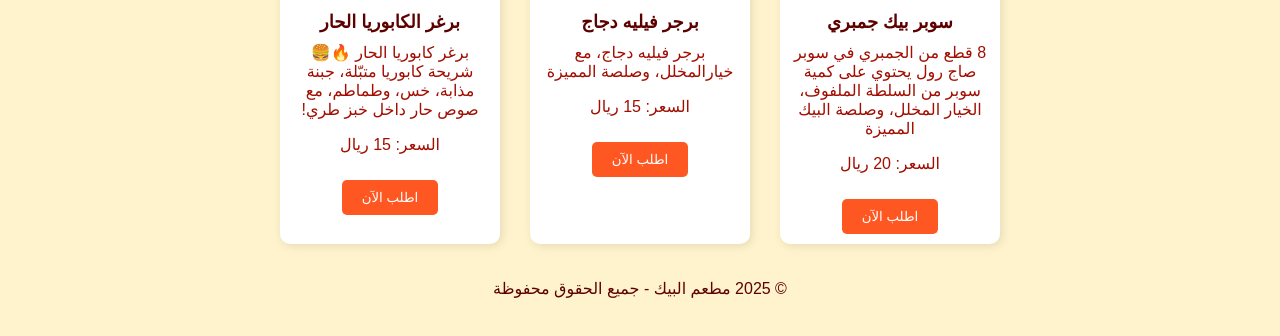
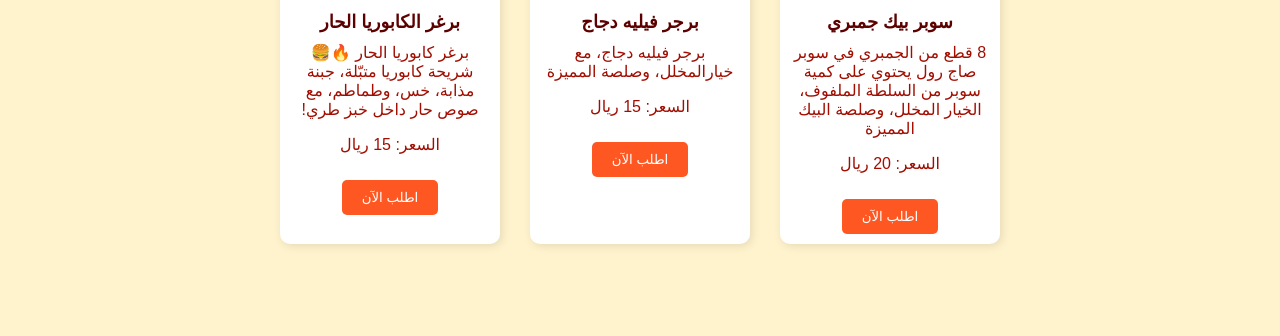
Before and after one commit to leor28/baik, a plain HTML site: page new-meals.html in a window 1280 px wide. Shown: the part 342-678 px from the top of the page. Drawn offline with Linux system fonts and the light colour scheme.

Commit message:
Update new-meals.html

```diff
--- a/new-meals.html
+++ b/new-meals.html
@@ -35,9 +35,7 @@
             <button class="order-btn" onclick="confirmOrder(this)">اطلب الآن</button>
         </div>
     </section>
-    <footer>
-        <p>&copy; 2025 مطعم البيك - جميع الحقوق محفوظة</p>
-    </footer>
+
     <script src="new.js"></script>
 </body>
 </html>
```
